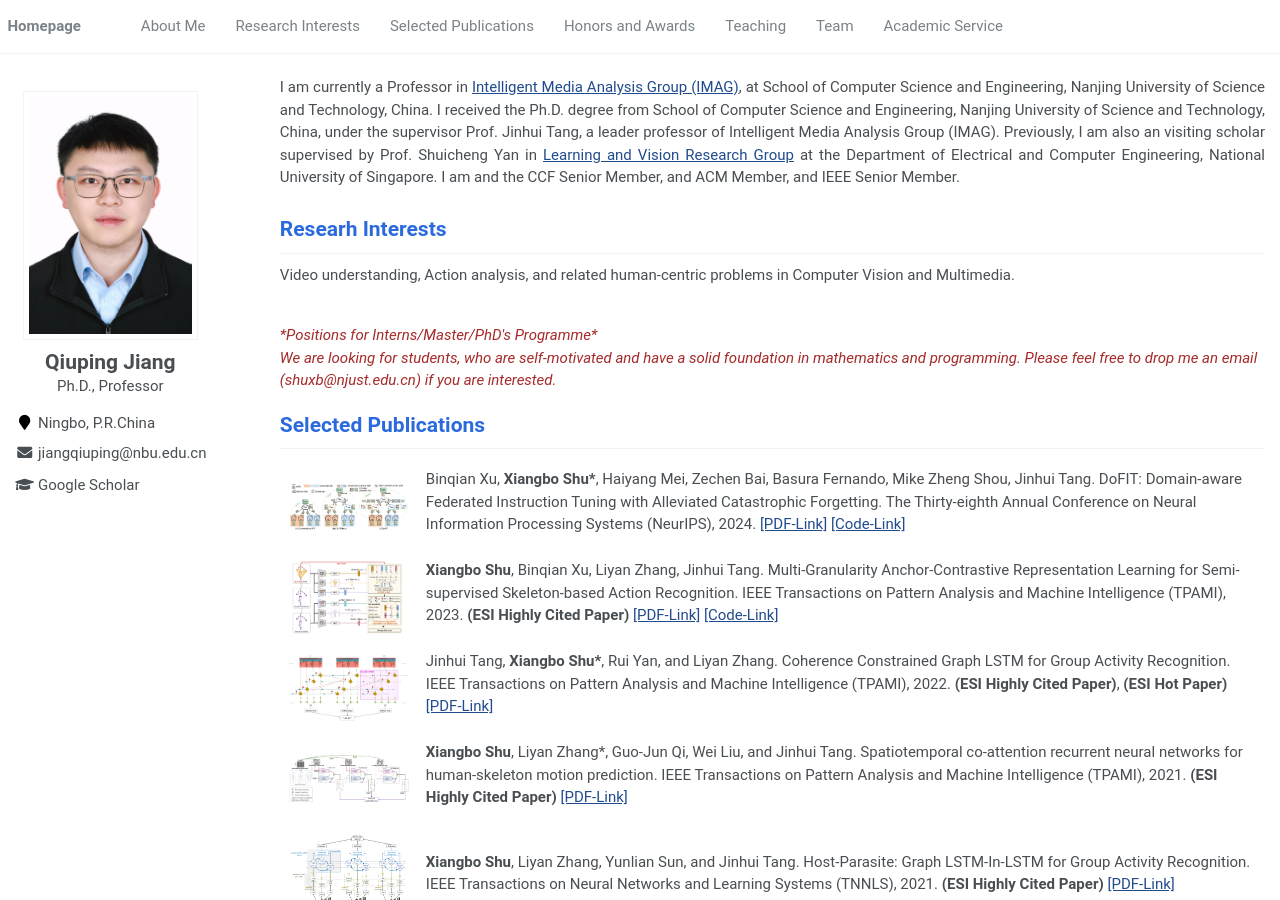
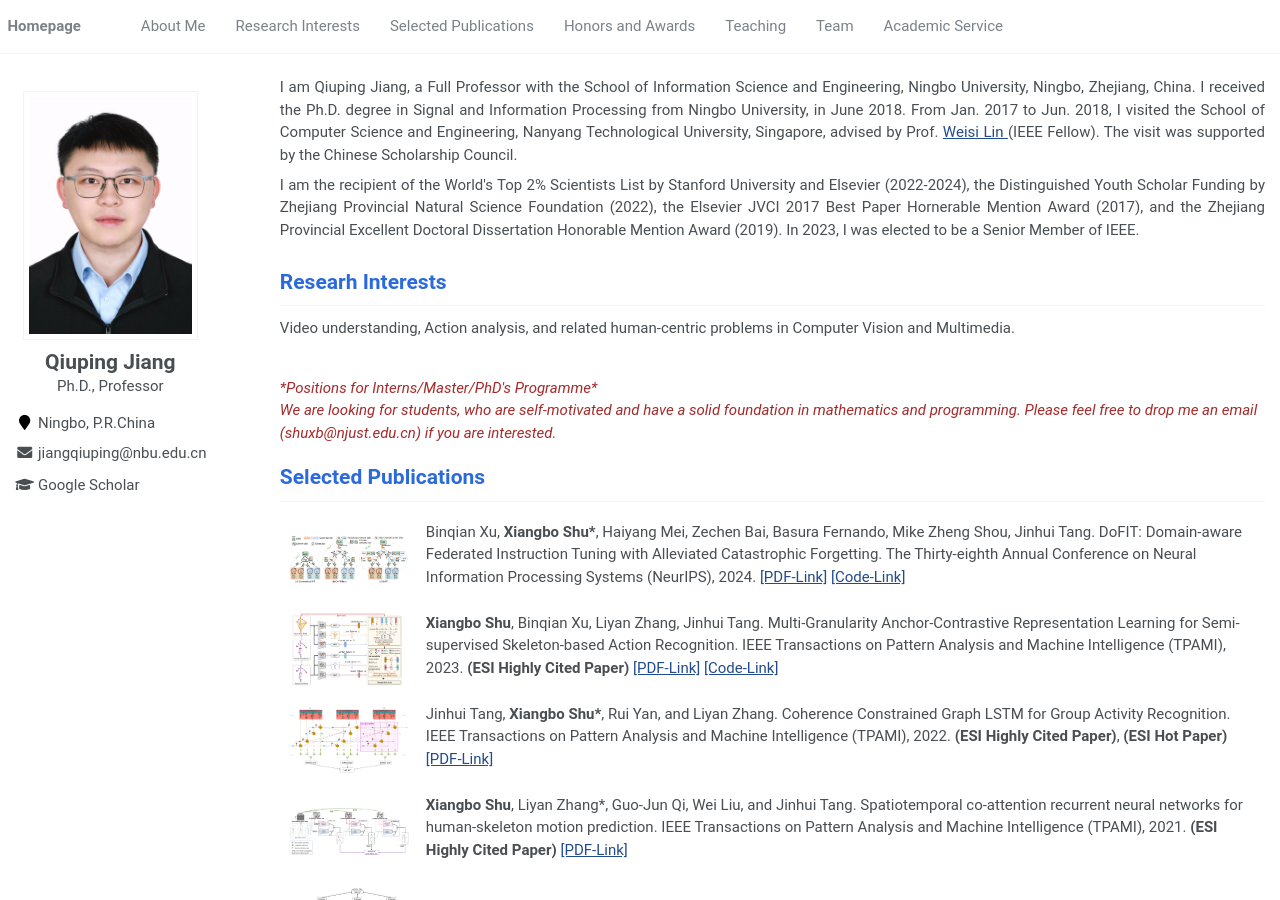
Before and after one commit to NIT-JJH/NIT-JJH.github.io, a Jekyll site: the page built from assets/_pages/about.md, in a window 1280 px wide and 900 px high. Built offline with Jekyll 4.4.1, drawn with Linux system fonts in a browser that asks for light colours.

Commit message:
Update about.md

```diff
--- a/assets/_pages/about.md
+++ b/assets/_pages/about.md
@@ -19,8 +19,10 @@ redirect_from:
 
 
 <p style="text-align: justify;font-family: Roboto;">
-I am currently a Professor in
-<a href="https://imag-njust.net/">Intelligent Media Analysis Group      (IMAG)</a>, at School of Computer Science and Engineering, Nanjing University of Science and Technology, China. I received the Ph.D. degree from School of Computer Science and Engineering, Nanjing University of Science and Technology, China, under the supervisor Prof. Jinhui Tang, a leader professor of Intelligent Media Analysis Group (IMAG). Previously, I am also an visiting scholar supervised by Prof. Shuicheng Yan in <a href="http://www.lv-nus.org/"> Learning and Vision Research Group</a> at the Department of Electrical and Computer Engineering, National University of Singapore. I am and the CCF Senior Member, and ACM Member, and IEEE Senior Member.
+I am Qiuping Jiang, a Full Professor with the School of Information Science and Engineering, Ningbo University, Ningbo, Zhejiang, China. I received the Ph.D. degree in Signal and Information Processing from Ningbo University, in June 2018. From Jan. 2017 to Jun. 2018, I visited the School of Computer Science and Engineering, Nanyang Technological University, Singapore, advised by  Prof. <a href = "https://personal.ntu.edu.sg/wslin/Home.html" target = "_blank"> Weisi Lin </a> (IEEE Fellow). The visit was supported by the Chinese Scholarship Council.
+</p>
+<p style="text-align: justify;font-family: Roboto;">
+I am the recipient of the World's Top 2% Scientists List by Stanford University and Elsevier (2022-2024), the Distinguished Youth Scholar Funding by Zhejiang Provincial Natural Science Foundation (2022), the Elsevier JVCI 2017 Best Paper Hornerable Mention Award (2017), and the Zhejiang Provincial Excellent Doctoral Dissertation Honorable Mention Award (2019). In 2023, I was elected to be a Senior Member of IEEE.
 </p>
 <span class='anchor' id='r-interests'></span>
 
```
